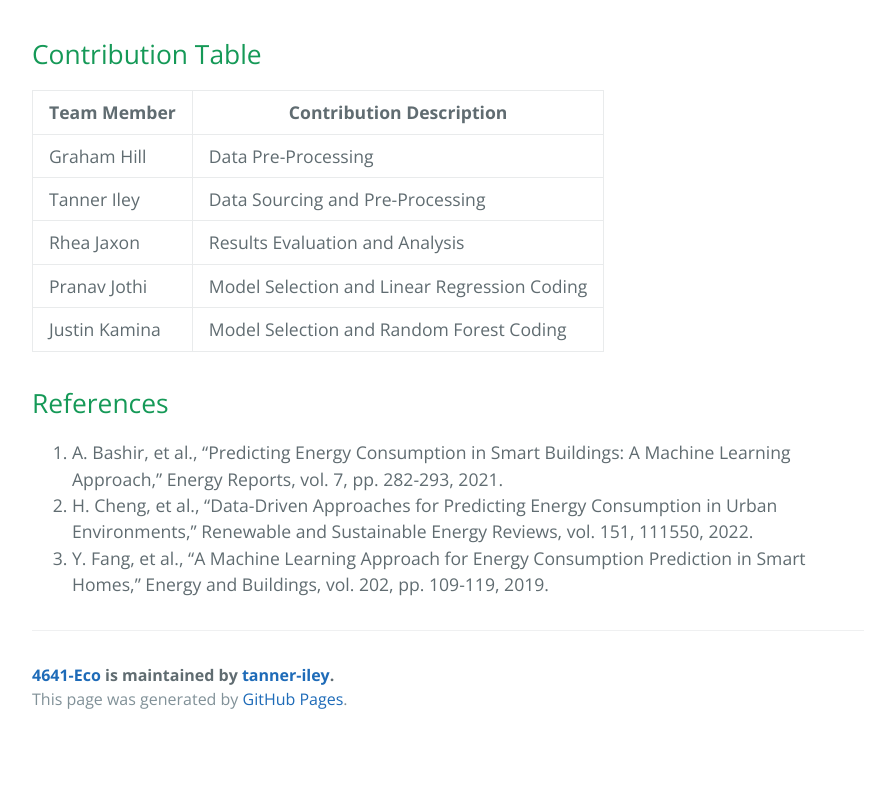
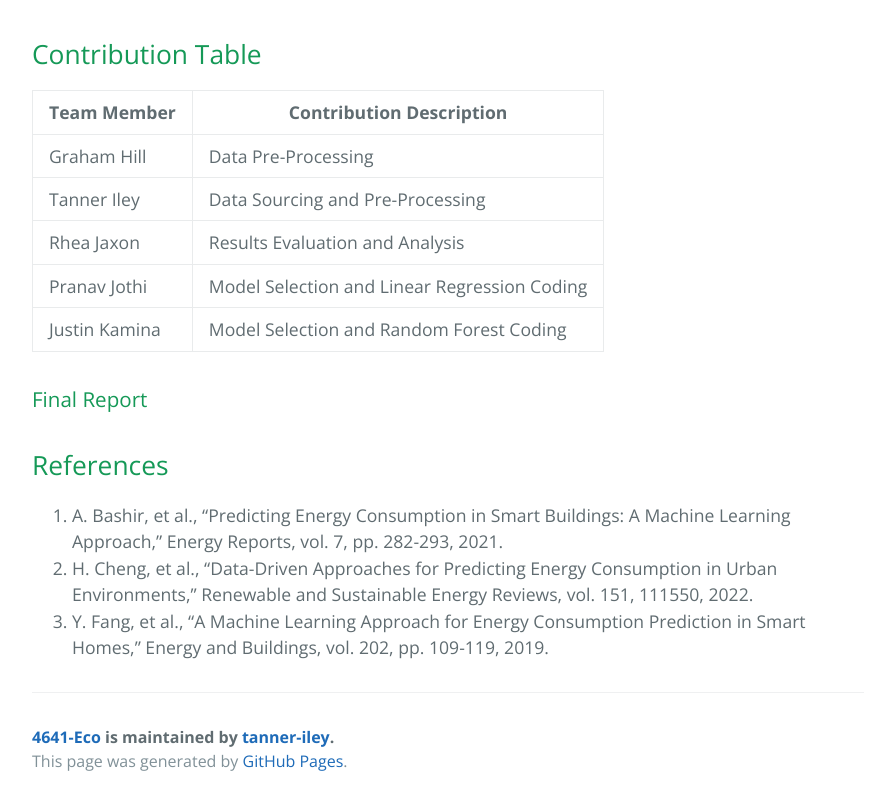
Before and after one commit to tanner-iley/4641-Eco, a Jekyll site: the page built from index.md, in a window 1280 px wide and 900 px high, scrolled down 5162 px, cut to the strip 95-900 px from the top of the window. Shown: the whole strip, without its empty margins (192-1087 px from the left). Built offline with Jekyll 4.4.1, drawn with Linux system fonts in a browser that asks for light colours; our own code applies the rules of GitHub Pages for plain Markdown files; before the commit the page ends 6000 px from its top, so only the background shows below that.

Commit message:
Update index.md

```diff
--- a/index.md
+++ b/index.md
@@ -110,6 +110,8 @@ For future iterations of our project, we came up with a list of potential improv
 | Pranav Jothi    | Model Selection and Linear Regression Coding                |
 | Justin Kamina   | Model Selection and Random Forest Coding                  |
 
+### Final Report
+
 ## References
 
 1. A. Bashir, et al., "Predicting Energy Consumption in Smart Buildings: A Machine Learning Approach," Energy Reports, vol. 7, pp. 282-293, 2021.
```
